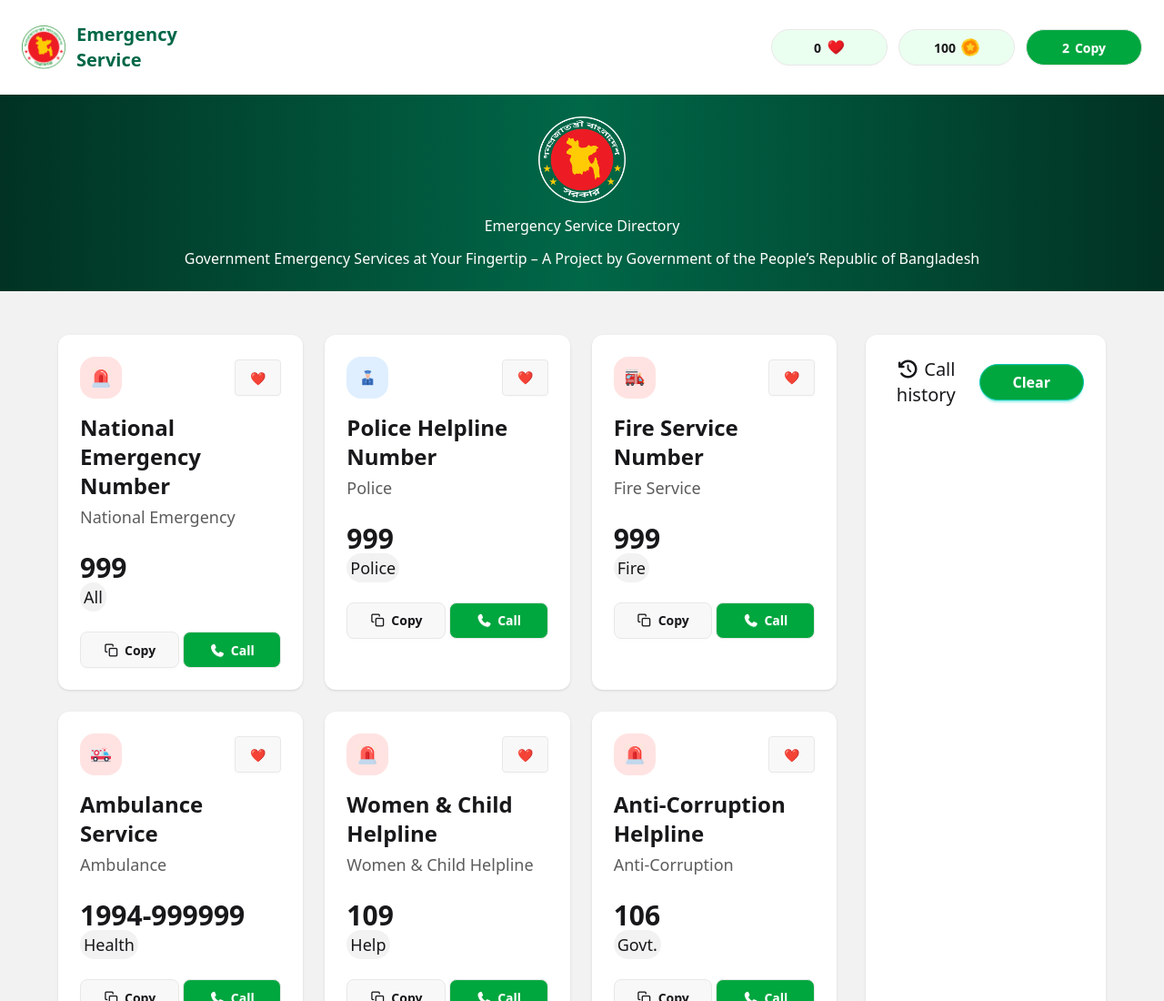
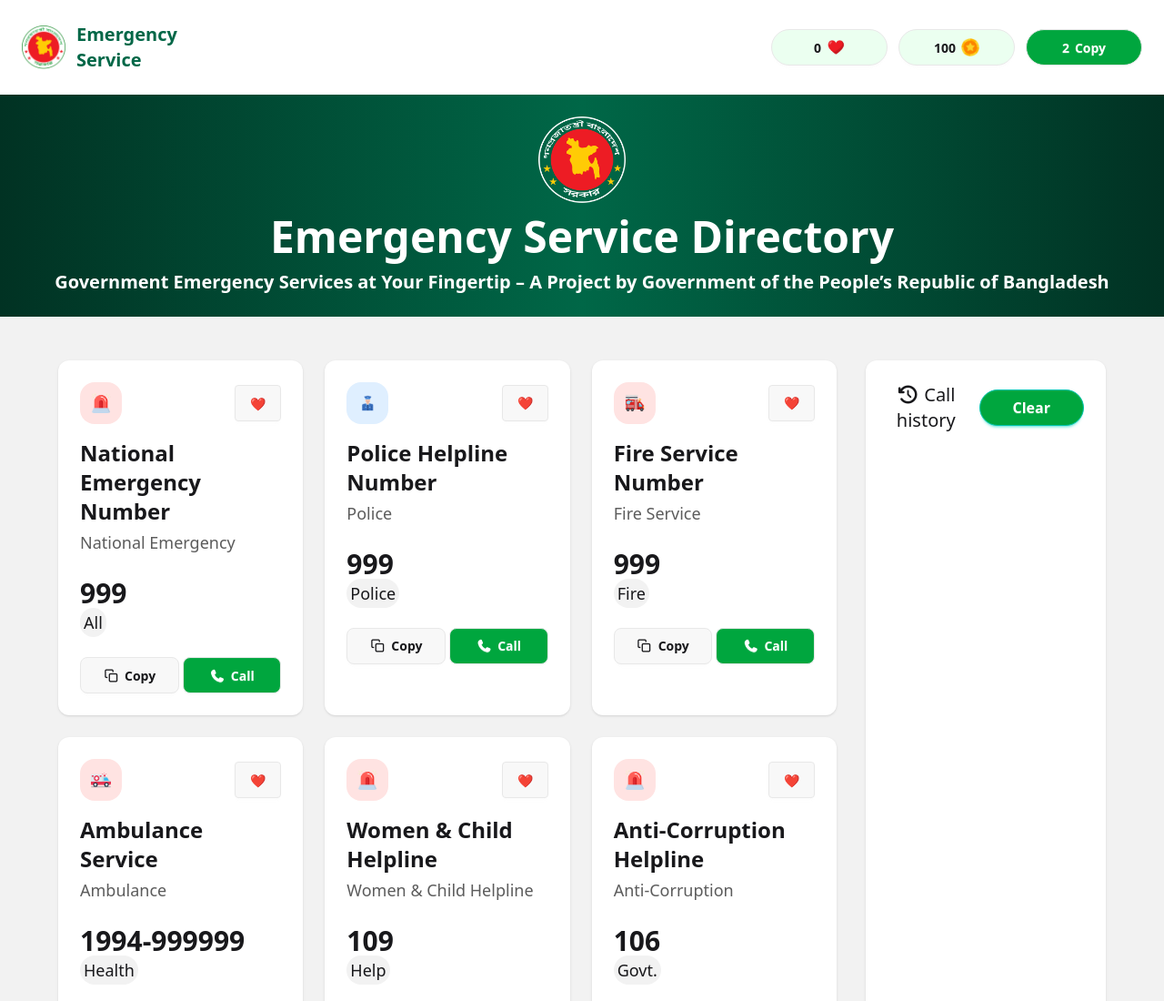
Before and after one commit to samfisher58/B12A5Emergency--Service, a plain HTML site: page index.html in a window 1280 px wide. Shown: the top 1100 px of the page at 91% size. Drawn offline with nearby package versions, Linux system fonts and the light colour scheme.

Commit message:
adjusted font size on hero section

```diff
--- a/index.html
+++ b/index.html
@@ -55,8 +55,8 @@
         <img src="./assets/logo-dark.png" alt="" class="w-24" />
       </div>
       <div class="text-center">
-        <h1 class="text-white my-3">Emergency Service Directory</h1>
-        <p class="text-white">
+        <h1 class="text-white text-5xl font-bold my-3">Emergency Service Directory</h1>
+        <p class="text-white text-xl font-semibold">
           Government Emergency Services at Your Fingertip – A Project by
           Government of the People’s Republic of Bangladesh
         </p>
```
